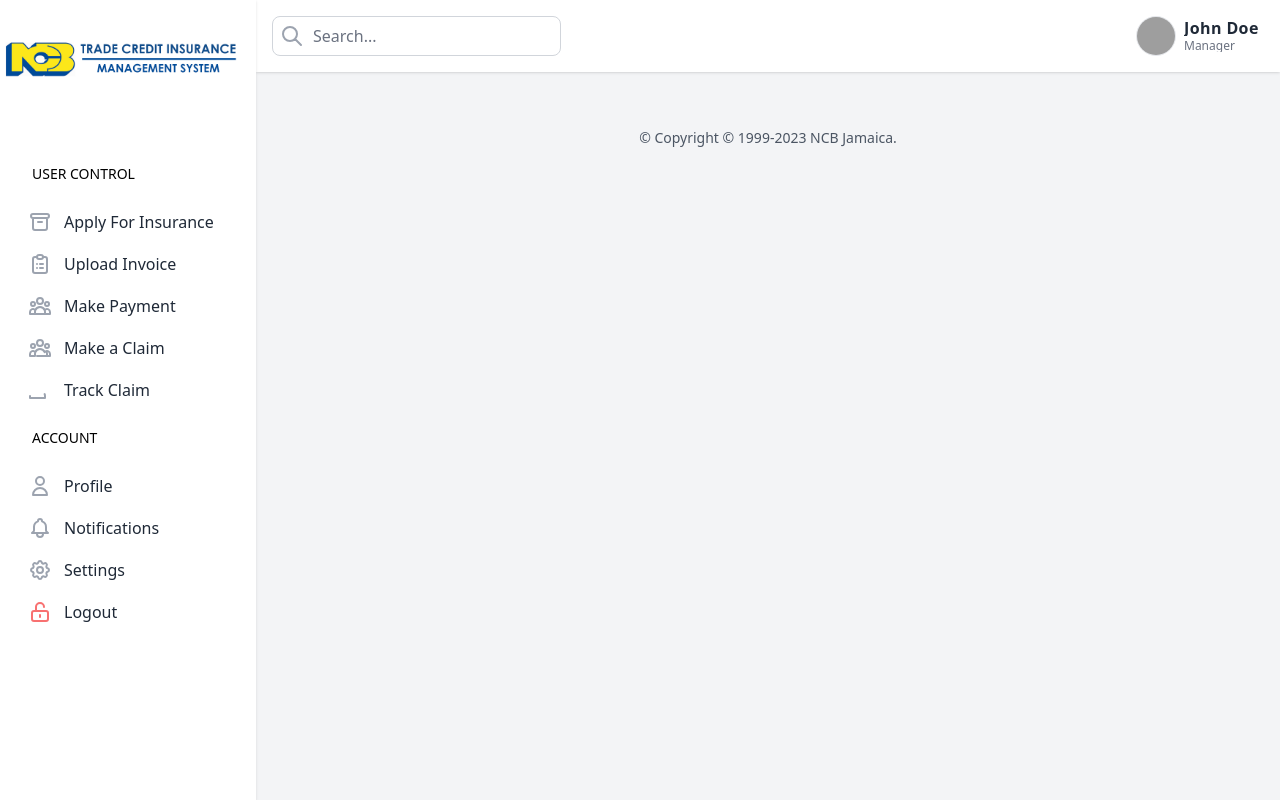
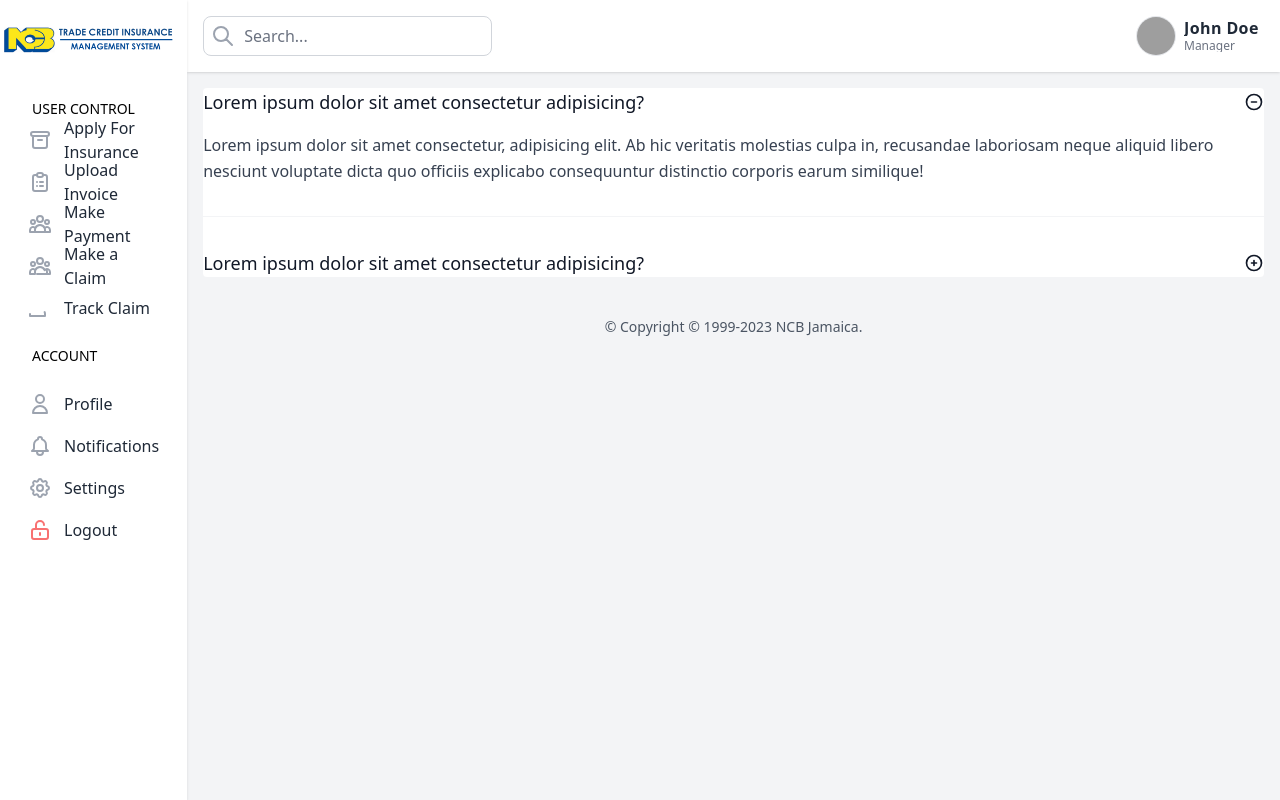
Before and after one commit to garbake/NCB-Innovation-Solution, a SvelteKit app: page /portal/track_claim in a window 1280 px wide. Built offline with nearby package versions, Linux system fonts and the light colour scheme; grey boxes are pictures that could not be loaded.

Commit message:
update apply page

```diff
--- a/src/routes/(dashboard)/+layout.svelte
+++ b/src/routes/(dashboard)/+layout.svelte
@@ -13,7 +13,7 @@
     <aside
         class="sidebar w-64 md:shadow transform -translate-x-full md:translate-x-0 transition-transform duration-150 ease-in bg-white"
     >
-        <div class="sidebar-header  bold flex items-center justify-center py-4">
+        <div class="sidebar-header  bold flex items-center justify-center pt-2">
             <div class="inline-flex">
                 <a href="/portal" class="inline-flex flex-row items-center">
                     <img src={logo}/>
@@ -23,9 +23,9 @@
         <div class="sidebar-content px-4 py-6">
             <ul class="flex flex-col w-full">
 
-                <li class="my-px">
+                <li class="">
                     <span
-                        class="flex font-medium text-sm text-black px-4 my-4 uppercase"
+                        class="flex font-medium text-sm text-black px-4  uppercase"
                         >User Control</span
                     >
                 </li>
--- a/src/routes/(dashboard)/portal/apply/+page.svelte
+++ b/src/routes/(dashboard)/portal/apply/+page.svelte
@@ -2,6 +2,7 @@
     import { createEventDispatcher } from "svelte";
     const dispatch = createEventDispatcher();
     let currentStep = 1;
+    let debtorRates = 0;
 
     // @ts-ignore
     function goToStep(step) {
@@ -25,6 +26,19 @@
         // Handle form submission here
         dispatch("formSubmitted");
     }
+
+    function decreaseRate() {
+    if (debtorRates > 0) {
+      debtorRates--;
+    }
+  }
+
+  function increaseRate() {
+    if (debtorRates < 10) {
+      debtorRates++;
+    }
+  }
+
 </script>
 
 <ol
@@ -332,23 +346,45 @@
                     required
                 />
             </div>
-            <div class="mb-6">
-                <label
-                    for="password"
-                    class="block mb-2 text-sm font-medium text-gray-900 dark:text-white"
-                    >something</label
-                >
-                <input
-                    type="text"
-                    id="password"
-                    class="bg-gray-50 border border-gray-300 text-gray-900 text-sm rounded-lg focus:ring-blue-500 focus:border-blue-500 block w-full p-2.5 dark:bg-gray-700 dark:border-gray-600 dark:placeholder-gray-400 dark:text-white dark:focus:ring-blue-500 dark:focus:border-blue-500"
-                    placeholder="something"
-                    required
-                />
-            </div>
         </div>
 
         <div class="grid gap-6 mb-6 md:grid-cols-2 px-3 pt-3">
+             <div>
+              <label for="website" class="block mb-2 text-sm font-medium text-gray-900 dark:text-white">How long haave this business Existed?</label>
+              <input type="date" id="website" class="bg-gray-50 border border-gray-300 text-gray-900 text-sm rounded-lg focus:ring-blue-500 focus:border-blue-500 block w-full p-2.5 dark:bg-gray-700 dark:border-gray-600 dark:placeholder-gray-400 dark:text-white dark:focus:ring-blue-500 dark:focus:border-blue-500" placeholder="flowbite.com" required>
+          </div>
+
+          <div>
+              <label for="visitors" class="block mb-2 text-sm font-medium text-gray-900 dark:text-white"> Rate their likelihood of making a timely payment, with 1 being the lowest and 10 the highest.</label>
+              <button
+            type="button"
+            id="minus"
+            on:click={() => decreaseRate()}
+            disabled={debtorRates === 0}
+            class="w-10 h-10 leading-10 text-gray-600 transition hover:opacity-75"
+          >
+            &minus;
+          </button>
+
+          <input
+            type="number"
+            disabled
+            id="Quantity"
+            bind:value={debtorRates}
+            class="h-10 w-16 rounded border-gray-200 text-center [-moz-appearance:_textfield] sm:text-sm [&::-webkit-outer-spin-button]:m-0 [&::-webkit-outer-spin-button]:appearance-none [&::-webkit-inner-spin-button]:m-0 [&::-webkit-inner-spin-button]:appearance-none"
+          />
+
+          <button
+            type="button"
+            id="plus"
+            on:click={() => increaseRate()}
+            disabled={debtorRates === 10}
+            class="w-10 h-10 leading-10 text-gray-600 transition hover:opacity-75"
+          >
+            &plus;
+          </button>
+          </div>
+
             <div>
                 <label
                     for="website"
--- a/src/routes/(dashboard)/portal/make_payment/+page.svelte
+++ b/src/routes/(dashboard)/portal/make_payment/+page.svelte
@@ -1,5 +1,7 @@
 
-
+<div class=" fl justify-center">
+  <h1>Business</h1>
+</div>
 <form>
 
 
--- a/src/routes/(dashboard)/portal/track_claim/+page.svelte
+++ b/src/routes/(dashboard)/portal/track_claim/+page.svelte
@@ -0,0 +1,101 @@
+<div class="flow-root">
+    <div class="-my-8 divide-y divide-gray-100">
+      <details class="group py-8 [&_summary::-webkit-details-marker]:hidden" open>
+        <summary
+          class="flex cursor-pointer items-center justify-between text-gray-900"
+        >
+          <h2 class="text-lg font-medium">
+            Lorem ipsum dolor sit amet consectetur adipisicing?
+          </h2>
+
+          <span class="relative h-5 w-5 shrink-0">
+            <svg
+              xmlns="http://www.w3.org/2000/svg"
+              class="absolute inset-0 h-5 w-5 opacity-100 group-open:opacity-0"
+              fill="none"
+              viewBox="0 0 24 24"
+              stroke="currentColor"
+              stroke-width="2"
+            >
+              <path
+                stroke-linecap="round"
+                stroke-linejoin="round"
+                d="M12 9v3m0 0v3m0-3h3m-3 0H9m12 0a9 9 0 11-18 0 9 9 0 0118 0z"
+              />
+            </svg>
+
+            <svg
+              xmlns="http://www.w3.org/2000/svg"
+              class="absolute inset-0 h-5 w-5 opacity-0 group-open:opacity-100"
+              fill="none"
+              viewBox="0 0 24 24"
+              stroke="currentColor"
+              stroke-width="2"
+            >
+              <path
+                stroke-linecap="round"
+                stroke-linejoin="round"
+                d="M15 12H9m12 0a9 9 0 11-18 0 9 9 0 0118 0z"
+              />
+            </svg>
+          </span>
+        </summary>
+
+        <p class="mt-4 leading-relaxed text-gray-700">
+          Lorem ipsum dolor sit amet consectetur, adipisicing elit. Ab hic
+          veritatis molestias culpa in, recusandae laboriosam neque aliquid libero
+          nesciunt voluptate dicta quo officiis explicabo consequuntur distinctio
+          corporis earum similique!
+        </p>
+      </details>
+
+      <details class="group py-8 [&_summary::-webkit-details-marker]:hidden">
+        <summary
+          class="flex cursor-pointer items-center justify-between gap-1.5 text-gray-900"
+        >
+          <h2 class="text-lg font-medium">
+            Lorem ipsum dolor sit amet consectetur adipisicing?
+          </h2>
+
+          <span class="relative h-5 w-5 shrink-0">
+            <svg
+              xmlns="http://www.w3.org/2000/svg"
+              class="absolute inset-0 h-5 w-5 opacity-100 group-open:opacity-0"
+              fill="none"
+              viewBox="0 0 24 24"
+              stroke="currentColor"
+              stroke-width="2"
+            >
+              <path
+                stroke-linecap="round"
+                stroke-linejoin="round"
+                d="M12 9v3m0 0v3m0-3h3m-3 0H9m12 0a9 9 0 11-18 0 9 9 0 0118 0z"
+              />
+            </svg>
+
+            <svg
+              xmlns="http://www.w3.org/2000/svg"
+              class="absolute inset-0 h-5 w-5 opacity-0 group-open:opacity-100"
+              fill="none"
+              viewBox="0 0 24 24"
+              stroke="currentColor"
+              stroke-width="2"
+            >
+              <path
+                stroke-linecap="round"
+                stroke-linejoin="round"
+                d="M15 12H9m12 0a9 9 0 11-18 0 9 9 0 0118 0z"
+              />
+            </svg>
+          </span>
+        </summary>
+
+        <p class="mt-4 leading-relaxed text-gray-700">
+          Lorem ipsum dolor sit amet consectetur, adipisicing elit. Ab hic
+          veritatis molestias culpa in, recusandae laboriosam neque aliquid libero
+          nesciunt voluptate dicta quo officiis explicabo consequuntur distinctio
+          corporis earum similique!
+        </p>
+      </details>
+    </div>
+  </div>
```
